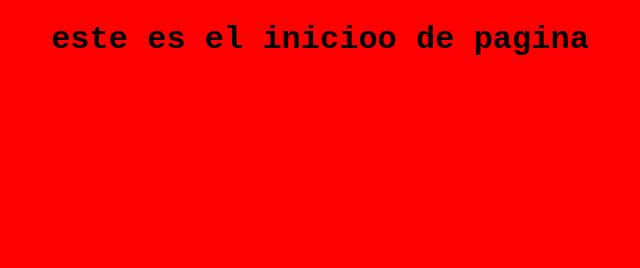
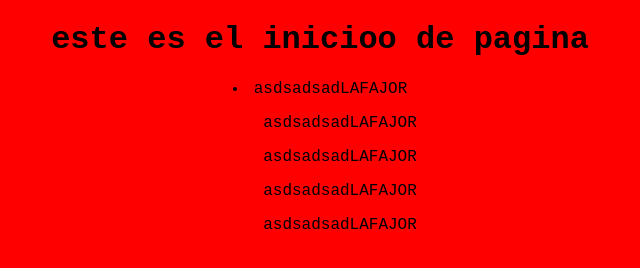
Before and after one commit to jjmadeo/PracticaGit, a plain HTML site: page index.html in a window 1280 px wide. Shown: the whole page, without its empty margins (320-960 px from the left). Drawn offline with Linux system fonts and the light colour scheme.

Commit message:
commit al master

```diff
--- a/index.html
+++ b/index.html
@@ -8,5 +8,11 @@
 </head>
 <body>
     <h1>este es el inicioo de pagina</h1>
+
+    <li>asdsadsadLAFAJOR<ul></ul>
+    <ul>asdsadsadLAFAJOR</ul>
+    <ul>asdsadsadLAFAJOR</ul>
+    <ul>asdsadsadLAFAJOR</ul>
+    <ul>asdsadsadLAFAJOR</ul></li>
 </body>
 </html>
```
